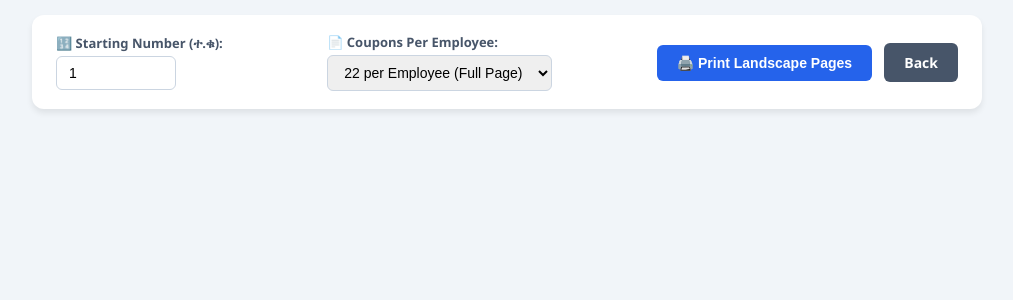
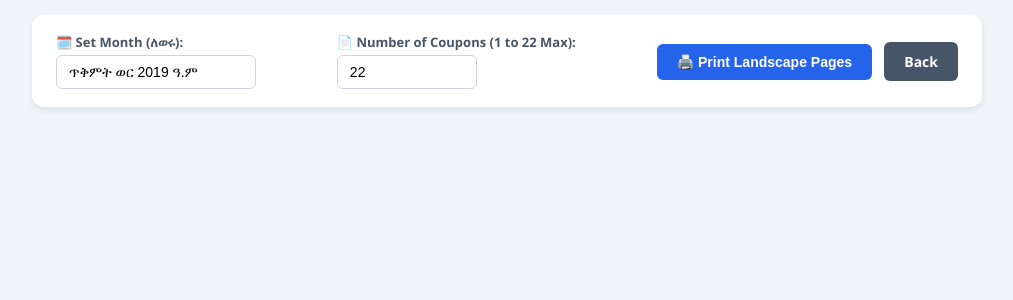
Before and after one commit to takino176-dev/Kolfe_Employee_Coupon_System, a Flask app: template templates/print_cards.html in a window 1280 px wide. Shown: the top 300 px of the page, without its empty margins (133-1146 px from the left). Run offline with Flask 3, Linux system fonts and the light colour scheme; the template is opened without the code that fills it, so the values that code supplies are empty.

Commit message:
Allow free number input 1-22 for coupon quantity, remove serial number, and support custom month string

```diff
--- a/templates/print_cards.html
+++ b/templates/print_cards.html
@@ -7,6 +7,7 @@
         * { box-sizing: border-box; margin: 0; padding: 0; }
         body { font-family: 'Segoe UI', Tahoma, Arial, sans-serif; background: #f1f5f9; padding: 15px; color: #000000; }
 
+        /* Control Panel (Hidden during printing) */
         .control-panel {
             background: #ffffff;
             padding: 18px 24px;
@@ -22,7 +23,7 @@
 
         .control-group { display: flex; flex-direction: column; gap: 4px; }
         .control-group label { font-size: 13px; font-weight: bold; color: #475569; }
-        .control-group input, .control-group select {
+        .control-group input {
             padding: 8px 12px;
             border: 1px solid #cbd5e1;
             border-radius: 6px;
@@ -43,14 +44,16 @@
         .btn-blue { background: #2563eb; }
         .btn-dark { background: #475569; }
 
+        /* Grid Layout: 22 items per page in Landscape */
         .print-grid {
             display: grid;
-            grid-template-columns: repeat(6, 1fr);
+            grid-template-columns: repeat(6, 1fr); /* 6 columns */
             gap: 6px;
             width: 100%;
             margin: 0 auto;
         }
 
+        /* Official Coupon Card matching your paper layout */
         .coupon-card {
             background: #ffffff;
             border: 1.5px solid #000000;
@@ -82,6 +85,7 @@
         .month-note { font-size: 7.5px; font-weight: bold; margin-bottom: 2px; }
         .price-tag { font-size: 9px; font-weight: bold; border-top: 1px solid #000; padding-top: 3px; margin-top: 2px; }
 
+        /* Landscape Print Setup */
         @media print {
             @page {
                 size: A4 landscape;
@@ -102,21 +106,16 @@
 </head>
 <body>
 
+    <!-- Control Panel -->
     <div class="control-panel no-print">
         <div class="control-group">
-            <label for="startSeqInput">🔢 Starting Number (ተ.ቁ):</label>
-            <input type="number" id="startSeqInput" value="1" min="1" oninput="generateCards()" style="width: 120px;">
+            <label for="monthInput">🗓️ Set Month (ለወሩ):</label>
+            <input type="text" id="monthInput" value="ጥቅምት ወር 2019 ዓ.ም" oninput="generateCards()" style="width: 200px;">
         </div>
 
         <div class="control-group">
-            <label for="copiesSelect">📄 Coupons Per Employee:</label>
-            <select id="copiesSelect" onchange="generateCards()">
-                <option value="1">1 per Employee</option>
-                <option value="2">2 per Employee</option>
-                <option value="4">4 per Employee</option>
-                <option value="10">10 per Employee</option>
-                <option value="22" selected>22 per Employee (Full Page)</option>
-            </select>
+            <label for="countInput">📄 Number of Coupons (1 to 22 Max):</label>
+            <input type="number" id="countInput" value="22" min="1" max="22" oninput="generateCards()" style="width: 140px;">
         </div>
 
         <div>
@@ -125,9 +124,11 @@
         </div>
     </div>
 
+    <!-- Printable Grid Container -->
     <div id="printGrid" class="print-grid"></div>
 
     <script>
+        // Employee data passed from Flask bulk upload
         const rawEmployees = [
             {% for emp in employees %}
             {
@@ -141,13 +142,16 @@
 
         function generateCards() {
             const grid = document.getElementById('printGrid');
-            grid.innerHTML = '';
+            grid.innerHTML = ''; // Clear previous cards
 
-            let currentSeq = parseInt(document.getElementById('startSeqInput').value) || 1;
-            const copiesCount = parseInt(document.getElementById('copiesSelect').value) || 1;
+            let couponCount = parseInt(document.getElementById('countInput').value) || 1;
+            if (couponCount > 22) couponCount = 22; // Limit max per page to 22
+            if (couponCount < 1) couponCount = 1;
+
+            const selectedMonth = document.getElementById('monthInput').value || 'ጥቅምት ወር 2019 ዓ.ም';
 
             rawEmployees.forEach(emp => {
-                for (let i = 0; i < copiesCount; i++) {
+                for (let i = 0; i < couponCount; i++) {
                     const cardDiv = document.createElement('div');
                     cardDiv.className = 'coupon-card';
 
@@ -160,23 +164,22 @@
 
                         <div class="info-block">
                             <div><strong>የሰራተኛው ስም:</strong> ${emp.full_name}</div>
-                            <div><strong>ተ.ቁ:</strong> ${currentSeq}</div>
                             <div><strong>የሚሰሩበት ተቋም:</strong> ${emp.sector || 'የከተማ ውበትና አረንጓዴ ልማት ጽ/ቤት'}</div>
                         </div>
 
                         <div>
                             <div class="validity-note">ለአንድ ጊዜ አገልግሎት ብቻ የሚውል</div>
-                            <div class="month-note">ለአገልግሎቱ በወጣው የጥቅምት ወር 2019 ዓ.ም ብቻ የሚያገለግል</div>
+                            <div class="month-note">ለአገልግሎቱ በወጣው የ${selectedMonth} ብቻ የሚያገለግል</div>
                             <div class="price-tag">የኩፖኑ ዋጋ 40 ብር</div>
                         </div>
                     `;
 
                     grid.appendChild(cardDiv);
-                    currentSeq++;
                 }
             });
         }
 
+        // Initialize cards on load
         window.onload = function() {
             generateCards();
         };
```
